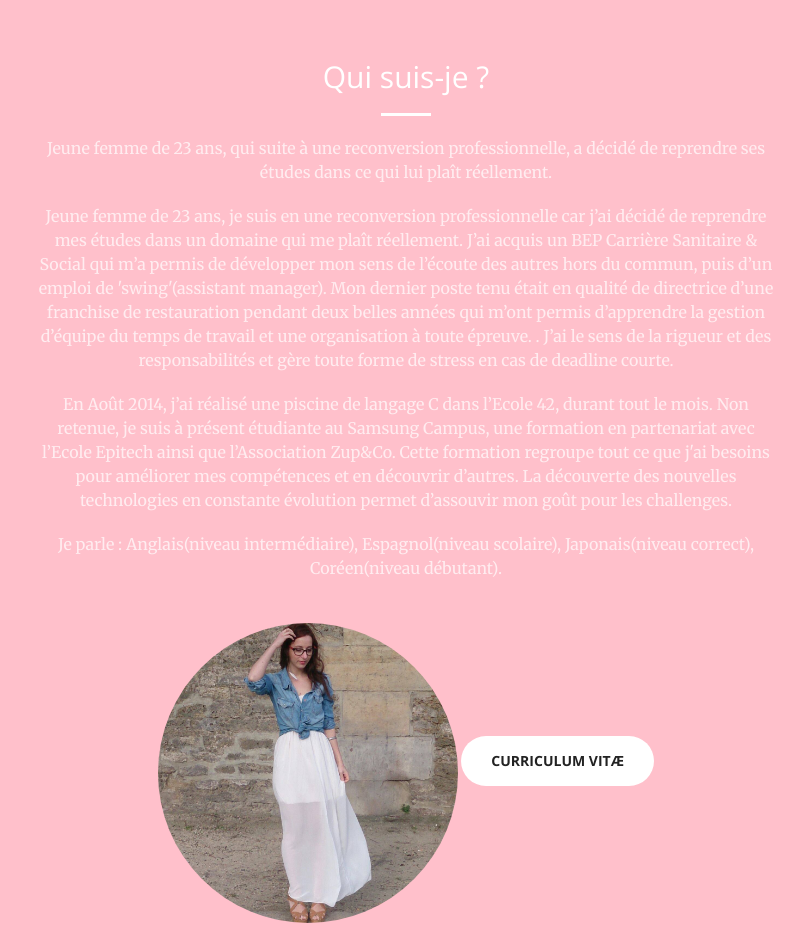
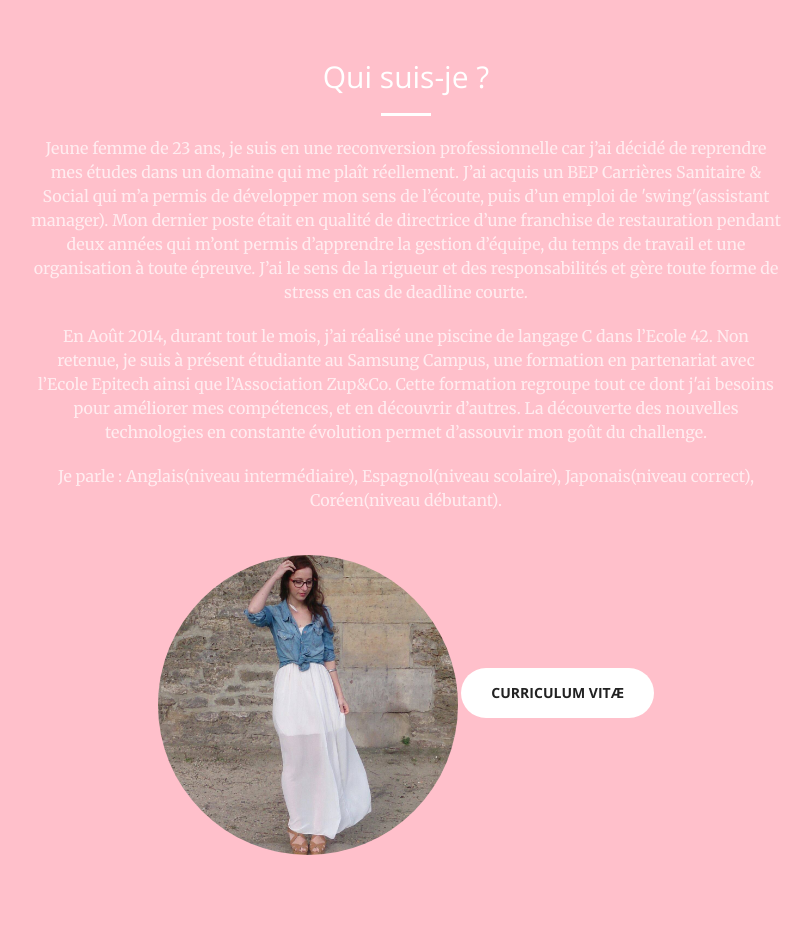
Before and after one commit to polaristars/polaristars.github.io, a plain HTML site: page index.html in a window 1280 px wide. Shown: the part 840-1773 px from the top of the page, without its empty margins (234-1046 px from the left). Drawn offline with nearby package versions, Linux system fonts and the light colour scheme.

Commit message:
retouche

```diff
--- a/index.html
+++ b/index.html
@@ -89,12 +89,11 @@
                     <div class="col-lg-8 col-lg-offset-2 text-center">
                         <h2 class="section-heading">Qui suis-je ?</h2>
                         <hr class="light">
-                        <p class="text-faded">Jeune femme de 23 ans, qui suite à une reconversion professionnelle, a décidé de reprendre ses études dans ce qui lui plaît réellement.
                             <p class="text-faded">
-                                Jeune femme de 23 ans, je suis en une reconversion professionnelle car j’ai décidé de reprendre mes études dans un domaine qui me plaît réellement. J’ai acquis un BEP Carrière Sanitaire &amp; Social qui m’a permis de développer mon sens de l’écoute des autres hors du commun, puis d’un emploi de 'swing'(assistant manager). Mon dernier poste tenu était en qualité de directrice d’une franchise de restauration pendant deux belles années qui m’ont permis d’apprendre la gestion d’équipe du temps de travail et une organisation à toute épreuve. . J’ai le sens de la rigueur et des responsabilités et gère toute forme de stress en cas de deadline courte.
+                                Jeune femme de 23 ans, je suis en une reconversion professionnelle car j’ai décidé de reprendre mes études dans un domaine qui me plaît réellement. J’ai acquis un BEP Carrières Sanitaire &amp; Social qui m’a permis de développer mon sens de l’écoute, puis d’un emploi de 'swing'(assistant manager). Mon dernier poste était en qualité de directrice d’une franchise de restauration pendant deux années qui m’ont permis d’apprendre la gestion d’équipe, du temps de travail et une organisation à toute épreuve. J’ai le sens de la rigueur et des responsabilités et gère toute forme de stress en cas de deadline courte.
                             </p>
                             <p class="text-faded">
-                                En Août 2014, j’ai réalisé une piscine de langage C dans l’Ecole 42, durant tout le mois. Non retenue, je suis à présent étudiante au Samsung Campus, une formation en partenariat avec l’Ecole Epitech ainsi que l’Association Zup&amp;Co. Cette formation regroupe tout ce que j'ai besoins pour améliorer mes compétences et en découvrir d’autres. La découverte des nouvelles technologies en constante évolution permet d’assouvir mon goût pour les challenges.
+                                En Août 2014, durant tout le mois, j’ai réalisé une piscine de langage C dans l’Ecole 42. Non retenue, je suis à présent étudiante au Samsung Campus, une formation en partenariat avec l’Ecole Epitech ainsi que l’Association Zup&amp;Co. Cette formation regroupe tout ce dont j'ai besoins pour améliorer mes compétences, et en découvrir d’autres. La découverte des nouvelles technologies en constante évolution permet d’assouvir mon goût du challenge.
                             </p>
                             <p class="text-faded">
                                 Je parle : Anglais(niveau intermédiaire), Espagnol(niveau scolaire), Japonais(niveau correct), Coréen(niveau débutant).
```
